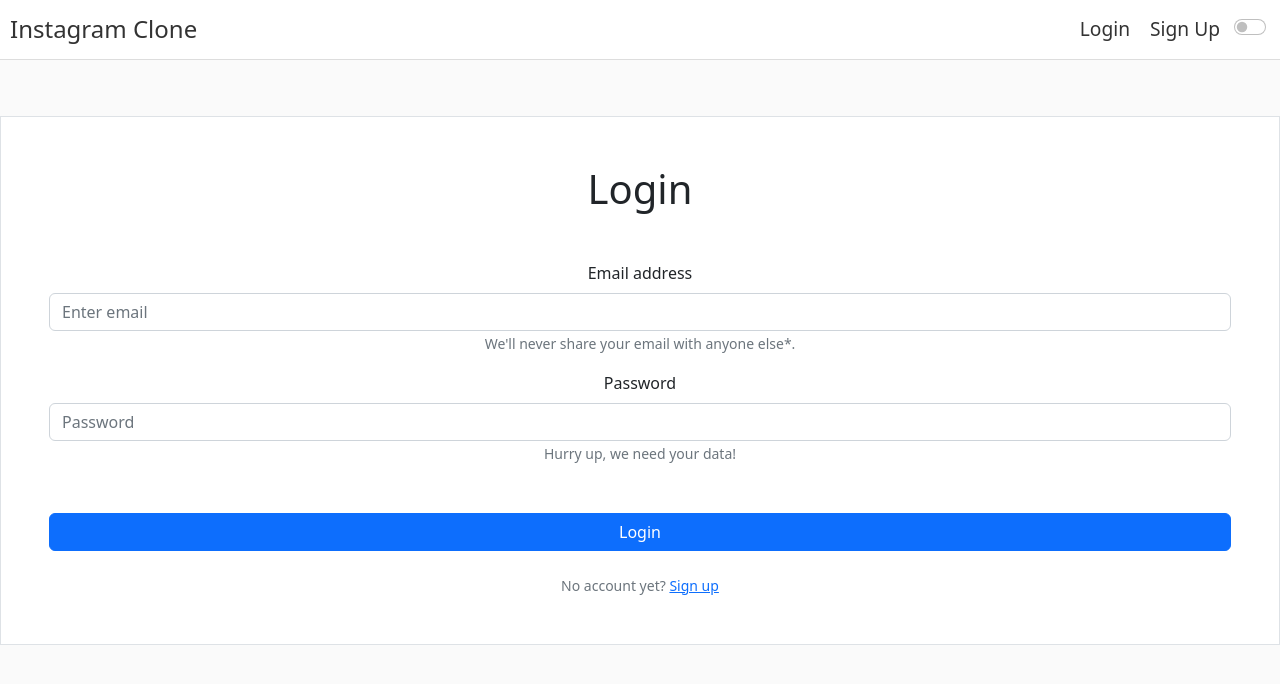
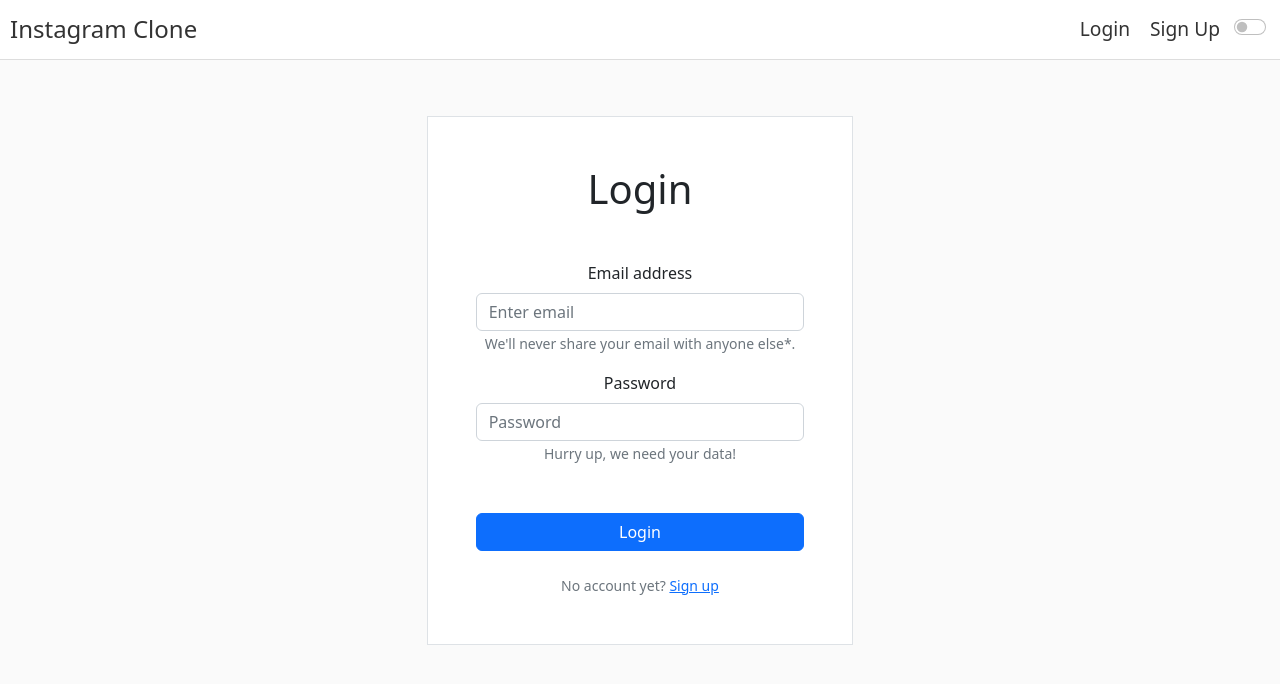
Before and after one commit to glnewton/mern-instagram-clone-ui, a React (Create React App) app: page /login in a window 1280 px wide. Shown: the top 684 px of the page. Built offline with nearby package versions, Linux system fonts and the light colour scheme; no server answers.

Commit message:
Added Dark mode to login and sinup pages.

```diff
--- a/src/pages/CompleteProfilePage/completeProfilePage.css
+++ b/src/pages/CompleteProfilePage/completeProfilePage.css
@@ -65,7 +65,7 @@ form {
     color: #FFFFFF;
 }
 
-.completeProfilePage-dark-mode .completeProfileForm {
+.completeProfilePage-dark-mode .completeProfileForm-dark-mode {
     color: #FFFFFF;
     background-color: #222222!important;
 }
--- a/src/pages/LoginPage/LoginPage.js
+++ b/src/pages/LoginPage/LoginPage.js
@@ -45,7 +45,7 @@ const LoginPage = ({ setIsLoggedIn, darkMode, setDarkMode }) => {
             <main className={`loginPage ${darkMode ? 'loginPage-dark-mode' : ''}`}>
                     {/* <Container> */}
                     {/* <Form className='p-5 square border col-sm-4  mx-auto my-auto h-auto bg-white' > */}
-                    <Form className={`loginForm p-5 square border col-sm-4  mx-auto my-auto h-auto ${darkMode ? 'loginPage-dark-mode border-dark' : 'bg-white'}`} >
+                    <Form className={`loginForm p-5 square border col-sm-4 mx-auto my-auto h-auto ${darkMode ? 'loginForm-dark-mode border-dark' : 'bg-white'}`} >
                     <h1 className='mb-5'> Login </h1>
                         <Form.Group className="mb-3" controlId="formBasicEmail">
                             <Form.Label>Email address</Form.Label>
--- a/src/pages/LoginPage/loginPage.css
+++ b/src/pages/LoginPage/loginPage.css
@@ -14,12 +14,12 @@
 }
 
 .loginForm{
-    margin: 0 auto;
+    /* margin: 0 auto;
     width: 100%;
     height: 100%;
     display: flex;
     flex-direction: column;
-    justify-content: space-between;
+    justify-content: space-between; */
 }
 
 form {
@@ -47,8 +47,6 @@ form {
 }
 
 
-
-
 /* .form-container {
     display: flex;
     justify-content: center;
@@ -65,7 +63,7 @@ form {
     width: 100vw;
     background: #FAFAFA;
 }
-/*
+
 .loginPage-dark-mode{
     background: #333;
     color: #FFFFFF;
@@ -75,7 +73,7 @@ form {
     color: #FFFFFF;
 }
 
-.loginPage-dark-mode .loginForm{
+.loginPage-dark-mode .loginForm-dark-mode{
     color: #FFFFFF;
     background-color: #222222!important;
-} */
+}
--- a/src/pages/SignUpPage/SignUpPage.js
+++ b/src/pages/SignUpPage/SignUpPage.js
@@ -48,7 +48,8 @@ const SignUpPage = ({darkMode, setDarkMode}) => {
         <>
             {/* <main className="signUpPage"> */}
             <main className={`signUpPage ${darkMode ? 'signUpPage-dark-mode' : ''}`}>
-                <Form className='p-5 square border col-sm-4  mx-auto my-auto h-auto bg-white' >
+                {/* <Form className='p-5 square border col-sm-4  mx-auto my-auto h-auto bg-white' > */}
+                <Form className={`signUpForm p-5 square border col-sm-4  mx-auto my-auto h-auto ${darkMode ? 'signUpForm-dark-mode border-dark' : 'bg-white'}`} >
                     <h1 className='mb-5'> Sign Up </h1>
                     <Form.Group className="mb-3" controlId="formBasicEmail">
                         <Form.Label>Email address</Form.Label>
--- a/src/pages/SignUpPage/signUpPage.css
+++ b/src/pages/SignUpPage/signUpPage.css
@@ -14,12 +14,12 @@
 }
 
 .signUpForm{
-    margin: 0 auto;
+    /* margin: 0 auto;
     width: 100%;
     height: 100%;
     display: flex;
     flex-direction: column;
-    justify-content: space-between;
+    justify-content: space-between; */
 }
 
 form {
@@ -65,7 +65,7 @@ form {
     color: #FFFFFF;
 }
 
-.signUpPage-dark-mode .signUpForm {
+.signUpPage-dark-mode .signUpForm-dark-mode {
     color: #FFFFFF;
     background-color: #222222!important;
 }
```
